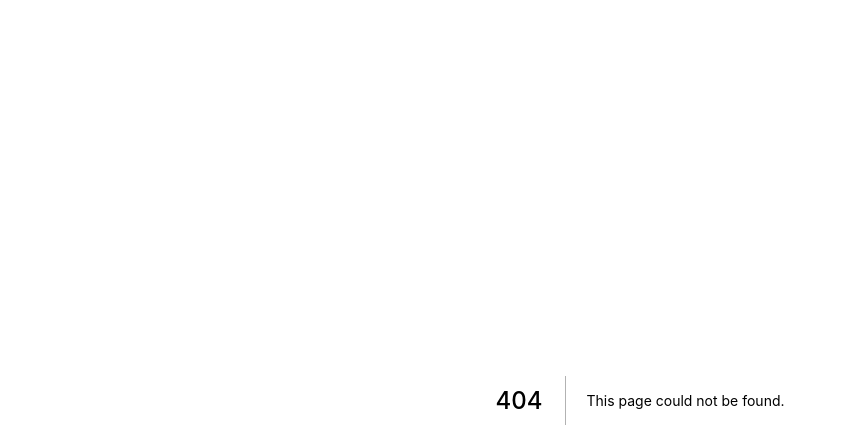
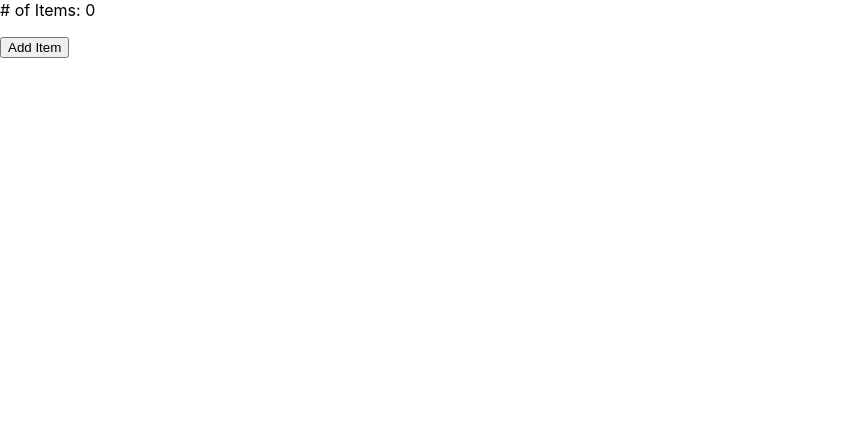
Before and after one commit to philippstucki/nextjs-training-demo, a Next.js app: page /state-management/recoil in a window 1280 px wide. Before the commit this address had no page. Shown: the top 448 px of the page, without its empty margins (0-847 px from the left). Built offline with nearby package versions, Linux system fonts and the light colour scheme.

Commit message:
adds recoil example

```diff
--- a/package.json
+++ b/package.json
@@ -16,6 +16,7 @@
     "react": "18.0.0",
     "react-dom": "18.0.0",
     "react-redux": "^8.0.1",
+    "recoil": "^0.7.3-alpha.2",
     "zustand": "^4.0.0-rc.1"
   },
   "devDependencies": {
--- a/pages/index.tsx
+++ b/pages/index.tsx
@@ -93,6 +93,9 @@ const Page: NextPage = () => {
         <li>
           <Link href="/state-management/redux/">Redux</Link>
         </li>
+        <li>
+          <Link href="/state-management/recoil/">Recoil</Link>
+        </li>
       </ul>
     </main>
   );
--- /dev/null
+++ b/pages/state-management/recoil.tsx
@@ -0,0 +1,66 @@
+import { NextPage } from "next";
+import {
+  RecoilRoot,
+  atom,
+  selector,
+  useRecoilValue,
+  useSetRecoilState,
+} from "recoil";
+
+////////// recoil setup
+
+interface ListItem {
+  title: string;
+}
+
+// items atom
+const itemsState = atom<ListItem[]>({
+  key: "items",
+  default: [],
+});
+
+// length: derived state
+const numItemsState = selector({
+  key: "itemsLength",
+  get: ({ get }) => get(itemsState).length,
+});
+
+////////// components
+
+const ItemsOverview = () => {
+  const numItems = useRecoilValue(numItemsState);
+  return <div># of Items: {numItems}</div>;
+};
+
+const ItemsList = () => {
+  const items = useRecoilValue(itemsState);
+  return (
+    <ul>
+      {items.map((item, i) => (
+        <li key={i}>{item.title}</li>
+      ))}
+    </ul>
+  );
+};
+
+const AddItem = () => {
+  const itemsSetter = useSetRecoilState(itemsState);
+  const addItem = () =>
+    itemsSetter((items) => [...items, { title: `Item ${items.length + 1}` }]);
+
+  return <button onClick={addItem}>Add Item</button>;
+};
+
+const ZustandPage: NextPage = () => {
+  return (
+    <RecoilRoot>
+      <main>
+        <ItemsOverview />
+        <ItemsList />
+        <AddItem />
+      </main>
+    </RecoilRoot>
+  );
+};
+
+export default ZustandPage;
```
Also changed, not shown: 1 other file (tests, documents, lock files or other folders).
